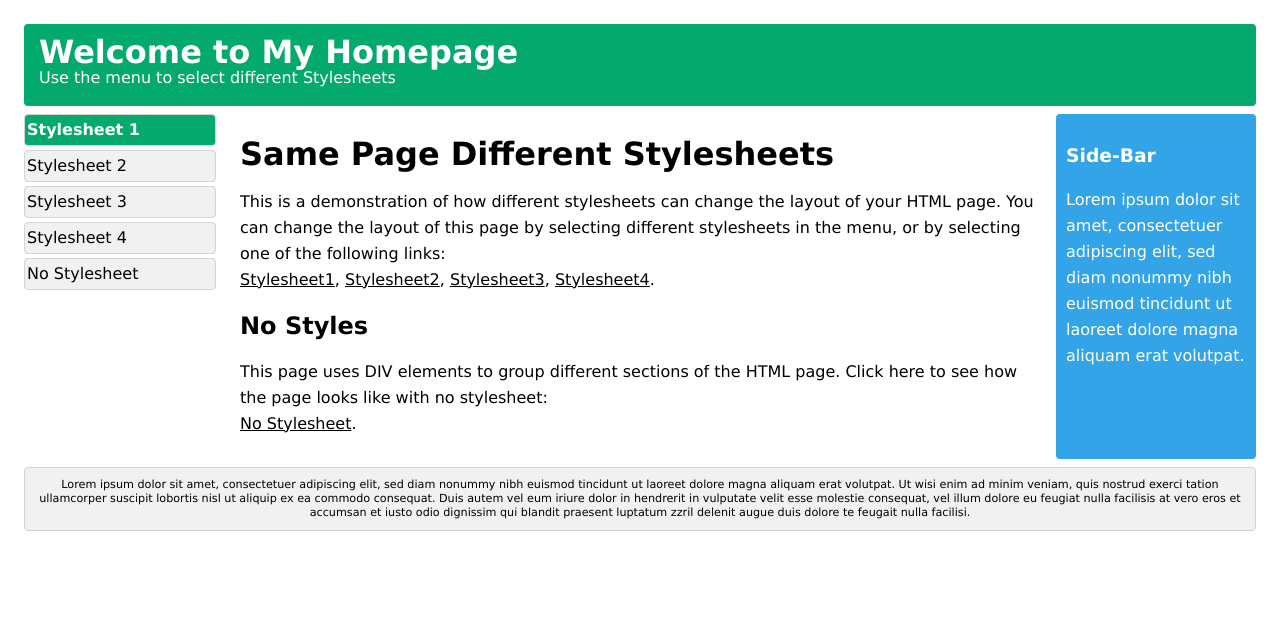
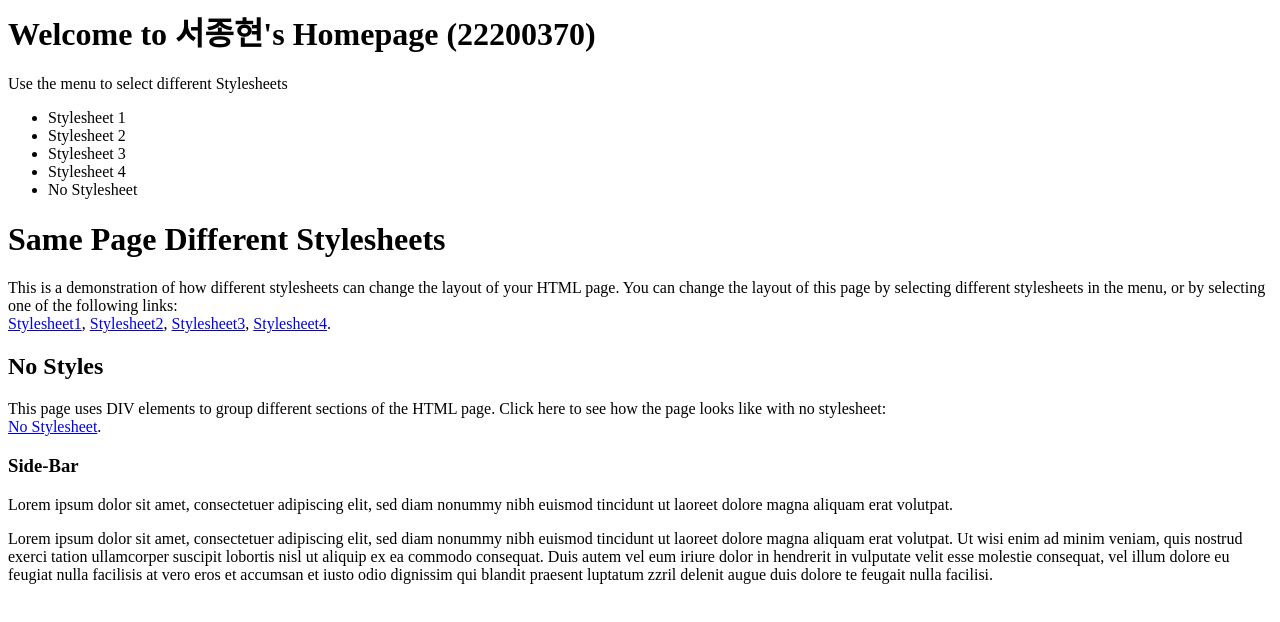
Before and after one commit to jonghyun03/OSS_2025-2, a plain HTML site: page hw1/index.html in a window 1280 px wide. Drawn offline with Linux system fonts and the light colour scheme.

Commit message:
hw setup

```diff
--- a/hw1/index.html
+++ b/hw1/index.html
@@ -381,7 +381,7 @@
 
   <div class="container wrapper">
     <div id="top">
-      <h1>Welcome to My Homepage</h1>
+      <h1>Welcome to 서종현's Homepage (22200370)</h1>
       <p>Use the menu to select different Stylesheets</p>
     </div>
     <div class="wrapper">
@@ -466,7 +466,7 @@
       document.body.appendChild(div);
       //alert(document.getElementsByTagName("STYLE")[n].innerHTML);
     }
-    reStyle(0);
+    noStyles();
   </script>
 
 
```
